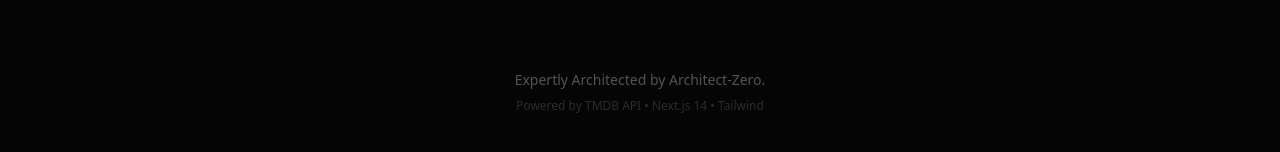
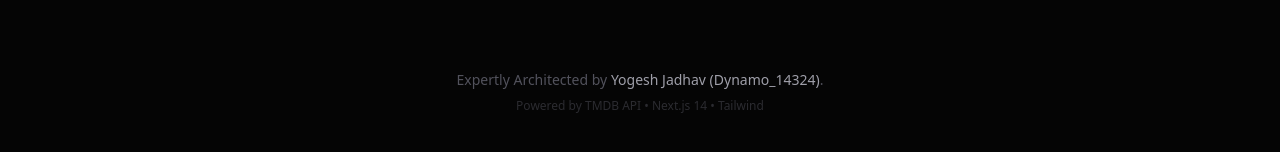
Before and after one commit to Dynamo14324/lumina-moodboard, a Next.js app: page / in a window 1280 px wide. Shown: the part 1116-1268 px from the top of the page. Built offline with nearby package versions, Linux system fonts and the light colour scheme; no server answers.

Commit message:
feat(ui): update credits and clickable providers

```diff
--- a/src/app/components/MovieDetailsModal.tsx
+++ b/src/app/components/MovieDetailsModal.tsx
@@ -152,8 +152,15 @@ export function MovieDetailsModal({ movieId, onClose }: MovieDetailsModalProps)
                        </h3>
                        <div className="flex flex-wrap gap-4">
                            {providers.map((p) => (
-                               <div key={p.provider_id} className="flex flex-col items-center gap-2" title={p.provider_name}>
-                                   <div className="w-12 h-12 relative rounded-lg shadow-md overflow-hidden">
+                               <a
+                                   key={p.provider_id}
+                                   href={`https://www.google.com/search?q=watch+${encodeURIComponent(details.title)}+on+${p.provider_name}`}
+                                   target="_blank"
+                                   rel="noopener noreferrer"
+                                   className="flex flex-col items-center gap-2 group cursor-pointer"
+                                   title={`Watch on ${p.provider_name}`}
+                               >
+                                   <div className="w-12 h-12 relative rounded-lg shadow-md overflow-hidden group-hover:scale-110 transition-transform bg-zinc-800">
                                        <Image
                                          src={`https://image.tmdb.org/t/p/original${p.logo_path}`}
                                          alt={p.provider_name}
@@ -162,8 +169,8 @@ export function MovieDetailsModal({ movieId, onClose }: MovieDetailsModalProps)
                                          sizes="48px"
                                        />
                                    </div>
-                                   <span className="text-xs text-zinc-400 max-w-[60px] truncate text-center">{p.provider_name}</span>
-                               </div>
+                                   <span className="text-xs text-zinc-400 max-w-[60px] truncate text-center group-hover:text-white transition-colors">{p.provider_name}</span>
+                               </a>
                            ))}
                        </div>
                    </div>
--- a/src/app/layout.tsx
+++ b/src/app/layout.tsx
@@ -17,7 +17,7 @@ export const metadata: Metadata = {
   title: "Lumina | AI-Powered Cinematic Discovery",
   description: "Stop searching. Start feeling. Discover movies based on your emotional state with Lumina's AI-powered mood selector.",
   keywords: ["movies", "mood", "ai", "discovery", "cinema", "recommendation", "streaming"],
-  authors: [{ name: "Architect-Zero" }],
+  authors: [{ name: "Yogesh Jadhav (Dynamo_14324)" }],
   openGraph: {
     title: "Lumina | AI-Powered Cinematic Discovery",
     description: "Curated cinematic soundscapes based on your mood.",
@@ -71,7 +71,7 @@ export default function RootLayout({
               "operatingSystem": "Web",
               "author": {
                 "@type": "Person",
-                "name": "Architect-Zero"
+                "name": "Yogesh Jadhav (Dynamo_14324)"
               }
             })
           }}
--- a/src/app/page.tsx
+++ b/src/app/page.tsx
@@ -202,7 +202,7 @@ function LuminaContent() {
 
       {/* Footer */}
       <footer className="text-center py-12 text-zinc-600 text-sm">
-        <p>Expertly Architected by Architect-Zero.</p>
+        <p>Expertly Architected by <span className="text-zinc-400">Yogesh Jadhav (Dynamo_14324)</span>.</p>
         <p className="mt-2 text-xs opacity-50">Powered by TMDB API • Next.js 14 • Tailwind</p>
       </footer>
     </main>
```
